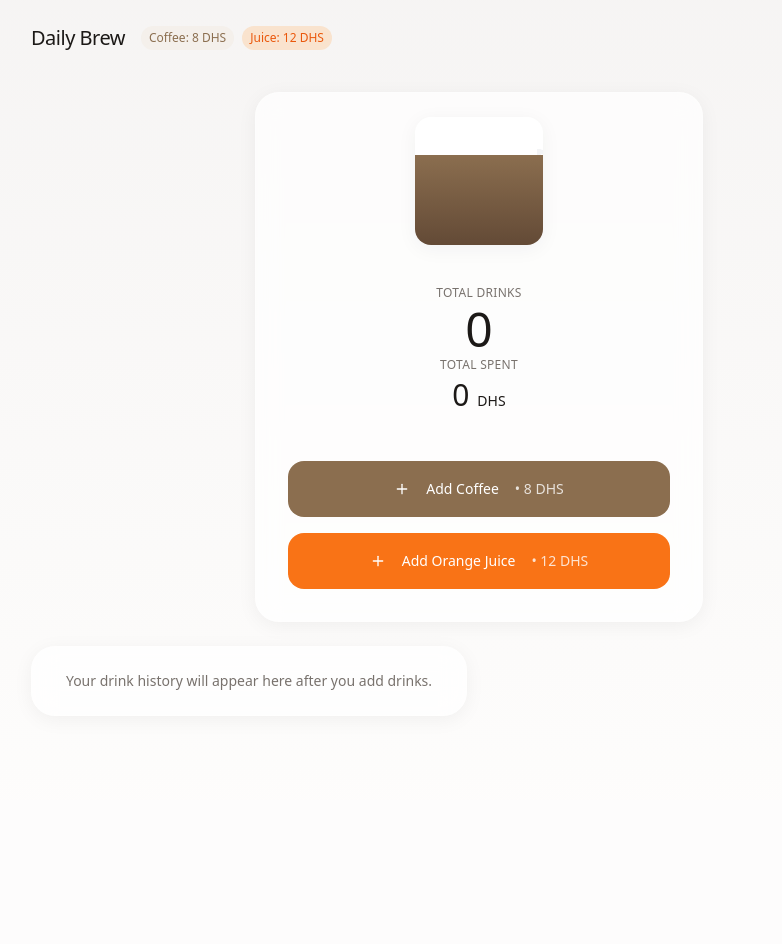
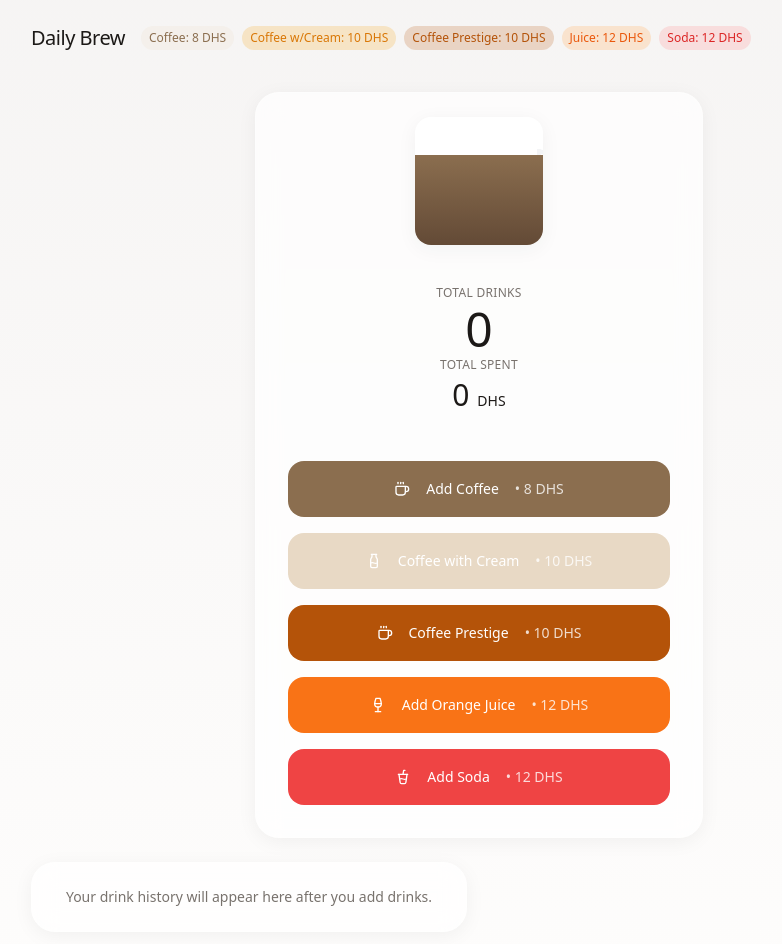
Before and after one commit to aymanelazami/drink-Accounter, a React (Vite) app: page / in a window 1280 px wide. Shown: the top 944 px of the page, without its empty margins (161-943 px from the left). Before the commit the page ends 800 px from the top, so only its background shows below. Built offline with nearby package versions, Linux system fonts and the light colour scheme.

Commit message:
Add new drink types
Adds new drink types: caffe with cream, caffee prictige, and soda.
</prompt>

```diff
--- a/src/components/CoffeeCounter.tsx
+++ b/src/components/CoffeeCounter.tsx
@@ -1,7 +1,7 @@
 
 import React, { useState } from 'react';
 import { Button } from "@/components/ui/button";
-import { PlusIcon, MinusIcon } from 'lucide-react';
+import { PlusIcon, MinusIcon, CoffeeIcon, WineIcon, CupSoda, Milk } from 'lucide-react';
 import AnimatedCoffee from './AnimatedCoffee';
 import { DrinkType, getDrinkName, getDrinkPrice } from '@/utils/coffeeUtils';
 import { useToast } from "@/hooks/use-toast";
@@ -27,20 +27,19 @@ const DrinkCounter: React.FC<DrinkCounterProps> = ({
     if (type === 'coffee') {
       setShowCoffeeAnimation(true);
       setTimeout(() => setShowCoffeeAnimation(false), 2000);
-    } else {
+    } else if (type === 'juice') {
       setShowJuiceAnimation(true);
       setTimeout(() => setShowJuiceAnimation(false), 2000);
     }
 
     onAddDrink(type);
 
-    const newCount = type === 'coffee' ? coffeeCount + 1 : juiceCount + 1;
+    const name = getDrinkName(type);
     const price = getDrinkPrice(type);
-    const name = getDrinkName(type);
 
     toast({
       title: `${name} added`,
-      description: `You've now had ${newCount} ${name.toLowerCase()}s for a total of ${type === 'coffee' ? coffeeCount * price + price : juiceCount * price + price} DHS`,
+      description: `Added ${name} for ${price} DHS`,
     });
   };
 
@@ -59,7 +58,7 @@ const DrinkCounter: React.FC<DrinkCounterProps> = ({
               Total drinks
             </div>
             <div className="text-5xl font-light animate-fade-up">
-              {coffeeCount + juiceCount}
+              {totalSpent / 10}
             </div>
             <div className="text-xs uppercase tracking-wide text-muted-foreground mt-4 animate-fade-in">
               Total spent
@@ -77,8 +76,28 @@ const DrinkCounter: React.FC<DrinkCounterProps> = ({
                        text-white transition-all duration-300 transform hover:scale-[1.02]
                        active:scale-[0.98]"
             >
-              <PlusIcon className="mr-2 h-5 w-5" />
+              <CoffeeIcon className="mr-2 h-5 w-5" />
               Add Coffee <span className="ml-2 opacity-80">• {getDrinkPrice('coffee')} DHS</span>
+            </Button>
+
+            <Button
+              onClick={() => handleAddDrink('coffee-cream')}
+              className="w-full h-14 rounded-2xl bg-coffee-light hover:bg-coffee-dark
+                       text-white transition-all duration-300 transform hover:scale-[1.02]
+                       active:scale-[0.98]"
+            >
+              <Milk className="mr-2 h-5 w-5" />
+              Coffee with Cream <span className="ml-2 opacity-80">• {getDrinkPrice('coffee-cream')} DHS</span>
+            </Button>
+
+            <Button
+              onClick={() => handleAddDrink('coffee-prestige')}
+              className="w-full h-14 rounded-2xl bg-amber-700 hover:bg-amber-800
+                       text-white transition-all duration-300 transform hover:scale-[1.02]
+                       active:scale-[0.98]"
+            >
+              <CoffeeIcon className="mr-2 h-5 w-5" />
+              Coffee Prestige <span className="ml-2 opacity-80">• {getDrinkPrice('coffee-prestige')} DHS</span>
             </Button>
 
             <Button
@@ -87,8 +106,18 @@ const DrinkCounter: React.FC<DrinkCounterProps> = ({
                        text-white transition-all duration-300 transform hover:scale-[1.02]
                        active:scale-[0.98]"
             >
-              <PlusIcon className="mr-2 h-5 w-5" />
+              <WineIcon className="mr-2 h-5 w-5" />
               Add Orange Juice <span className="ml-2 opacity-80">• {getDrinkPrice('juice')} DHS</span>
+            </Button>
+
+            <Button
+              onClick={() => handleAddDrink('soda')}
+              className="w-full h-14 rounded-2xl bg-red-500 hover:bg-red-600
+                       text-white transition-all duration-300 transform hover:scale-[1.02]
+                       active:scale-[0.98]"
+            >
+              <CupSoda className="mr-2 h-5 w-5" />
+              Add Soda <span className="ml-2 opacity-80">• {getDrinkPrice('soda')} DHS</span>
             </Button>
           </div>
         </div>
--- a/src/components/CoffeeStats.tsx
+++ b/src/components/CoffeeStats.tsx
@@ -1,6 +1,6 @@
 
 import React from 'react';
-import { DrinkEntry, COFFEE_PRICE, JUICE_PRICE } from '@/utils/coffeeUtils';
+import { DrinkEntry, COFFEE_PRICE, JUICE_PRICE, COFFEE_CREAM_PRICE, COFFEE_PRESTIGE_PRICE, SODA_PRICE } from '@/utils/coffeeUtils';
 import { Card, CardContent } from "@/components/ui/card";
 import { BarChart, Bar, XAxis, YAxis, Tooltip, ResponsiveContainer, Legend } from 'recharts';
 
@@ -17,11 +17,23 @@ const DrinkStats: React.FC<DrinkStatsProps> = ({ entries }) => {
   // Separate entries by type
   const coffeeEntries = entries.filter(entry => entry.type === 'coffee');
   const juiceEntries = entries.filter(entry => entry.type === 'juice');
+  const coffeeCreamEntries = entries.filter(entry => entry.type === 'coffee-cream');
+  const coffeePrestigeEntries = entries.filter(entry => entry.type === 'coffee-prestige');
+  const sodaEntries = entries.filter(entry => entry.type === 'soda');
 
   const totalCoffees = coffeeEntries.length > 0 ? coffeeEntries[0].count : 0;
   const totalJuices = juiceEntries.length > 0 ? juiceEntries[0].count : 0;
+  const totalCoffeeCream = coffeeCreamEntries.length > 0 ? coffeeCreamEntries[0].count : 0;
+  const totalCoffeePrestige = coffeePrestigeEntries.length > 0 ? coffeePrestigeEntries[0].count : 0;
+  const totalSodas = sodaEntries.length > 0 ? sodaEntries[0].count : 0;
+
+  const totalDrinks = totalCoffees + totalJuices + totalCoffeeCream + totalCoffeePrestige + totalSodas;
+
   const totalSpent = (coffeeEntries.length > 0 ? coffeeEntries[0].totalSpent : 0) +
-                    (juiceEntries.length > 0 ? juiceEntries[0].totalSpent : 0);
+                     (juiceEntries.length > 0 ? juiceEntries[0].totalSpent : 0) +
+                     (coffeeCreamEntries.length > 0 ? coffeeCreamEntries[0].totalSpent : 0) +
+                     (coffeePrestigeEntries.length > 0 ? coffeePrestigeEntries[0].totalSpent : 0) +
+                     (sodaEntries.length > 0 ? sodaEntries[0].totalSpent : 0);
 
   // Calculate average consumption
   const hasEnoughData = entries.length > 5;
@@ -33,7 +45,7 @@ const DrinkStats: React.FC<DrinkStatsProps> = ({ entries }) => {
 
   if (hasEnoughData && oldestEntryTimestamp) {
     const daysDifference = (newestEntryTimestamp - oldestEntryTimestamp) / (1000 * 60 * 60 * 24);
-    averagePerDay = daysDifference > 0 ? (totalCoffees + totalJuices) / daysDifference : (totalCoffees + totalJuices);
+    averagePerDay = daysDifference > 0 ? totalDrinks / daysDifference : totalDrinks;
 
     if (averagePerDay < 1) {
       message = `About ${(averagePerDay * 7).toFixed(1)} drinks per week`;
@@ -54,7 +66,7 @@ const DrinkStats: React.FC<DrinkStatsProps> = ({ entries }) => {
     const date = new Date(today);
     date.setDate(today.getDate() - i);
     const dayStr = date.toLocaleDateString('en-US', { weekday: 'short' });
-    last7Days.set(dayStr, { name: dayStr, coffee: 0, juice: 0 });
+    last7Days.set(dayStr, { name: dayStr, coffee: 0, juice: 0, coffeeCream: 0, coffeePrestige: 0, soda: 0 });
   }
 
   // Fill in the data
@@ -65,8 +77,14 @@ const DrinkStats: React.FC<DrinkStatsProps> = ({ entries }) => {
       const dayData = last7Days.get(dayStr);
       if (entry.type === 'coffee') {
         dayData.coffee += COFFEE_PRICE;
-      } else {
+      } else if (entry.type === 'juice') {
         dayData.juice += JUICE_PRICE;
+      } else if (entry.type === 'coffee-cream') {
+        dayData.coffeeCream += COFFEE_CREAM_PRICE;
+      } else if (entry.type === 'coffee-prestige') {
+        dayData.coffeePrestige += COFFEE_PRESTIGE_PRICE;
+      } else if (entry.type === 'soda') {
+        dayData.soda += SODA_PRICE;
       }
     }
   });
@@ -94,7 +112,7 @@ const DrinkStats: React.FC<DrinkStatsProps> = ({ entries }) => {
         </Card>
       </div>
 
-      {chartData.some(day => day.coffee > 0 || day.juice > 0) && (
+      {chartData.some(day => day.coffee > 0 || day.juice > 0 || day.coffeeCream > 0 || day.coffeePrestige > 0 || day.soda > 0) && (
         <div className="h-36 mt-6">
           <ResponsiveContainer width="100%" height="100%">
             <BarChart data={chartData} stackOffset="sign">
@@ -126,9 +144,30 @@ const DrinkStats: React.FC<DrinkStatsProps> = ({ entries }) => {
                 animationDuration={1500}
               />
               <Bar
+                dataKey="coffeeCream"
+                name="Coffee with Cream"
+                fill="#D9A566"
+                radius={[4, 4, 0, 0]}
+                animationDuration={1500}
+              />
+              <Bar
+                dataKey="coffeePrestige"
+                name="Coffee Prestige"
+                fill="#8B5A2B"
+                radius={[4, 4, 0, 0]}
+                animationDuration={1500}
+              />
+              <Bar
                 dataKey="juice"
                 name="Orange Juice"
                 fill="#F97316"
+                radius={[4, 4, 0, 0]}
+                animationDuration={1500}
+              />
+              <Bar
+                dataKey="soda"
+                name="Soda"
+                fill="#EF4444"
                 radius={[4, 4, 0, 0]}
                 animationDuration={1500}
               />
--- a/src/pages/Index.tsx
+++ b/src/pages/Index.tsx
@@ -19,7 +19,17 @@ import {
 } from "@/components/ui/alert-dialog";
 
 const Index = () => {
-  const { drinkData, coffeeStats, juiceStats, totalStats, addDrink, resetData } = useDrinkData();
+  const {
+    drinkData,
+    coffeeStats,
+    juiceStats,
+    coffeeCreamStats,
+    coffeePrestigeStats,
+    sodaStats,
+    totalStats,
+    addDrink,
+    resetData
+  } = useDrinkData();
 
   return (
     <div className="min-h-screen flex flex-col items-center bg-gradient-to-b from-accent/50 to-background">
@@ -28,12 +38,21 @@ const Index = () => {
         <div className="max-w-4xl mx-auto flex justify-between items-center">
           <div className="flex items-center space-x-4">
             <div className="text-xl font-medium tracking-tight">Daily Brew</div>
-            <div className="flex items-center space-x-2">
+            <div className="flex flex-wrap items-center gap-2">
               <div className="px-2 py-1 bg-coffee-light/20 rounded-full text-xs text-coffee-dark">
                 Coffee: 8 DHS
               </div>
+              <div className="px-2 py-1 bg-amber-500/20 rounded-full text-xs text-amber-600">
+                Coffee w/Cream: 10 DHS
+              </div>
+              <div className="px-2 py-1 bg-amber-700/20 rounded-full text-xs text-amber-700">
+                Coffee Prestige: 10 DHS
+              </div>
               <div className="px-2 py-1 bg-orange-300/30 rounded-full text-xs text-orange-600">
                 Juice: 12 DHS
+              </div>
+              <div className="px-2 py-1 bg-red-300/30 rounded-full text-xs text-red-600">
+                Soda: 12 DHS
               </div>
             </div>
           </div>
--- a/src/utils/coffeeUtils.ts
+++ b/src/utils/coffeeUtils.ts
@@ -4,9 +4,12 @@ import { useState, useEffect } from 'react';
 // Prices in DHS
 export const COFFEE_PRICE = 8;
 export const JUICE_PRICE = 12;
+export const COFFEE_CREAM_PRICE = 10;
+export const COFFEE_PRESTIGE_PRICE = 10;
+export const SODA_PRICE = 12;
 
 // Drink types
-export type DrinkType = 'coffee' | 'juice';
+export type DrinkType = 'coffee' | 'juice' | 'coffee-cream' | 'coffee-prestige' | 'soda';
 
 // Define types for our drink entries
 export interface DrinkEntry {
@@ -42,7 +45,7 @@ export const saveDrinkData = (data: DrinkEntry[]): void => {
 
 // Add a new drink entry
 export const addDrinkEntry = (currentEntries: DrinkEntry[], type: DrinkType): DrinkEntry[] => {
-  const price = type === 'coffee' ? COFFEE_PRICE : JUICE_PRICE;
+  const price = getDrinkPrice(type);
 
   // Get the latest count for this type of drink
   const lastEntryOfType = currentEntries.find(entry => entry.type === type);
@@ -78,12 +81,38 @@ export const formatDate = (timestamp: number): string => {
 
 // Get the drink name for display
 export const getDrinkName = (type: DrinkType): string => {
-  return type === 'coffee' ? 'Coffee' : 'Orange Juice';
+  switch (type) {
+    case 'coffee':
+      return 'Coffee';
+    case 'juice':
+      return 'Orange Juice';
+    case 'coffee-cream':
+      return 'Coffee with Cream';
+    case 'coffee-prestige':
+      return 'Coffee Prestige';
+    case 'soda':
+      return 'Soda';
+    default:
+      return 'Unknown Drink';
+  }
 };
 
 // Get drink price
 export const getDrinkPrice = (type: DrinkType): number => {
-  return type === 'coffee' ? COFFEE_PRICE : JUICE_PRICE;
+  switch (type) {
+    case 'coffee':
+      return COFFEE_PRICE;
+    case 'juice':
+      return JUICE_PRICE;
+    case 'coffee-cream':
+      return COFFEE_CREAM_PRICE;
+    case 'coffee-prestige':
+      return COFFEE_PRESTIGE_PRICE;
+    case 'soda':
+      return SODA_PRICE;
+    default:
+      return 0;
+  }
 };
 
 // Custom hook for drink data
@@ -117,6 +146,9 @@ export const useDrinkData = () => {
   // Get stats for each drink type
   const coffeeEntries = drinkData.filter(entry => entry.type === 'coffee');
   const juiceEntries = drinkData.filter(entry => entry.type === 'juice');
+  const coffeeCreamEntries = drinkData.filter(entry => entry.type === 'coffee-cream');
+  const coffeePrestigeEntries = drinkData.filter(entry => entry.type === 'coffee-prestige');
+  const sodaEntries = drinkData.filter(entry => entry.type === 'soda');
 
   const coffeeStats = {
     count: coffeeEntries.length > 0 ? coffeeEntries[0].count : 0,
@@ -128,15 +160,33 @@ export const useDrinkData = () => {
     totalSpent: juiceEntries.length > 0 ? juiceEntries[0].totalSpent : 0
   };
 
+  const coffeeCreamStats = {
+    count: coffeeCreamEntries.length > 0 ? coffeeCreamEntries[0].count : 0,
+    totalSpent: coffeeCreamEntries.length > 0 ? coffeeCreamEntries[0].totalSpent : 0
+  };
+
+  const coffeePrestigeStats = {
+    count: coffeePrestigeEntries.length > 0 ? coffeePrestigeEntries[0].count : 0,
+    totalSpent: coffeePrestigeEntries.length > 0 ? coffeePrestigeEntries[0].totalSpent : 0
+  };
+
+  const sodaStats = {
+    count: sodaEntries.length > 0 ? sodaEntries[0].count : 0,
+    totalSpent: sodaEntries.length > 0 ? sodaEntries[0].totalSpent : 0
+  };
+
   const totalStats = {
-    count: coffeeStats.count + juiceStats.count,
-    totalSpent: coffeeStats.totalSpent + juiceStats.totalSpent
+    count: coffeeStats.count + juiceStats.count + coffeeCreamStats.count + coffeePrestigeStats.count + sodaStats.count,
+    totalSpent: coffeeStats.totalSpent + juiceStats.totalSpent + coffeeCreamStats.totalSpent + coffeePrestigeStats.totalSpent + sodaStats.totalSpent
   };
 
   return {
     drinkData,
     coffeeStats,
     juiceStats,
+    coffeeCreamStats,
+    coffeePrestigeStats,
+    sodaStats,
     totalStats,
     addDrink,
     resetData,
```
Also changed, not shown: src/components/CoffeeHistory.tsx (+22 -3 lines).
